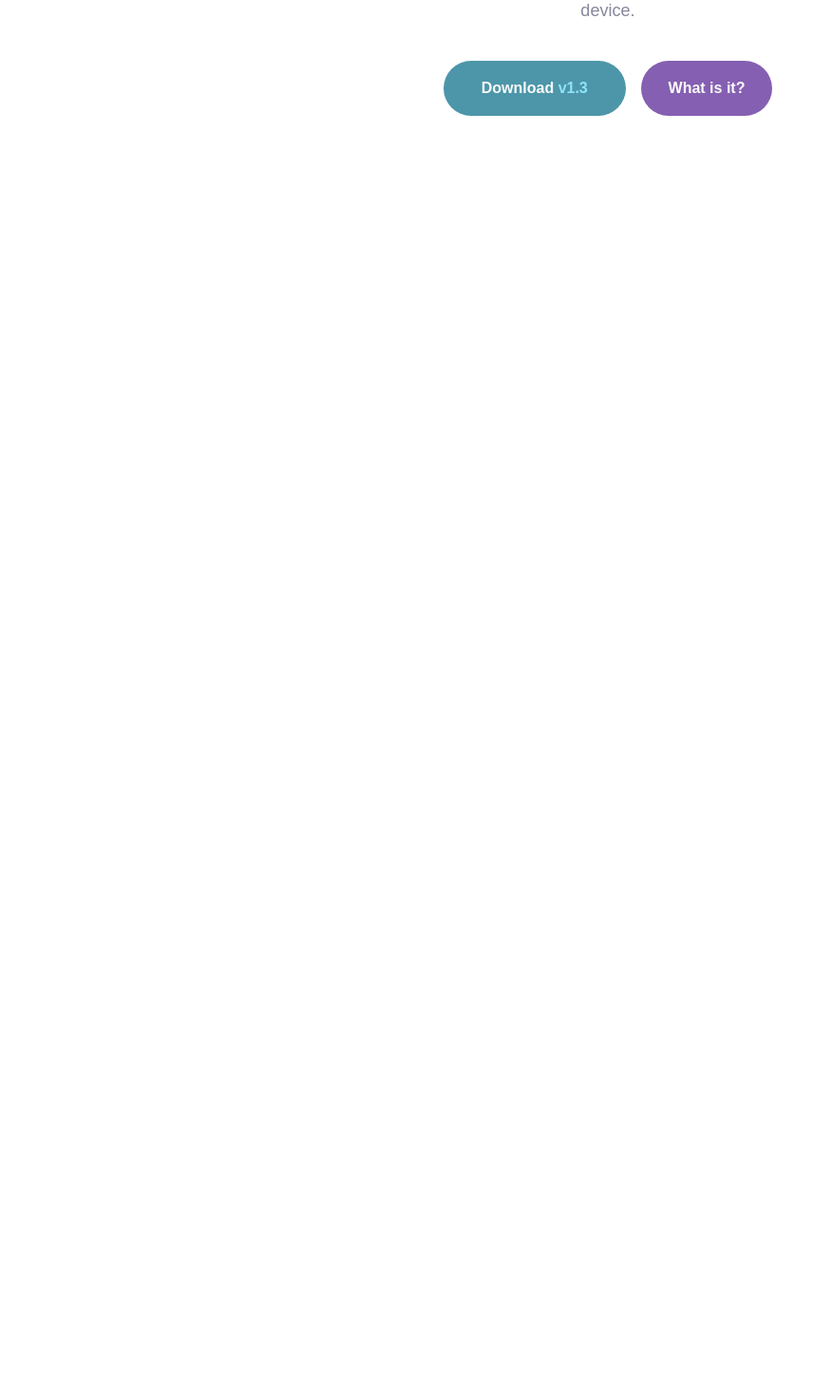
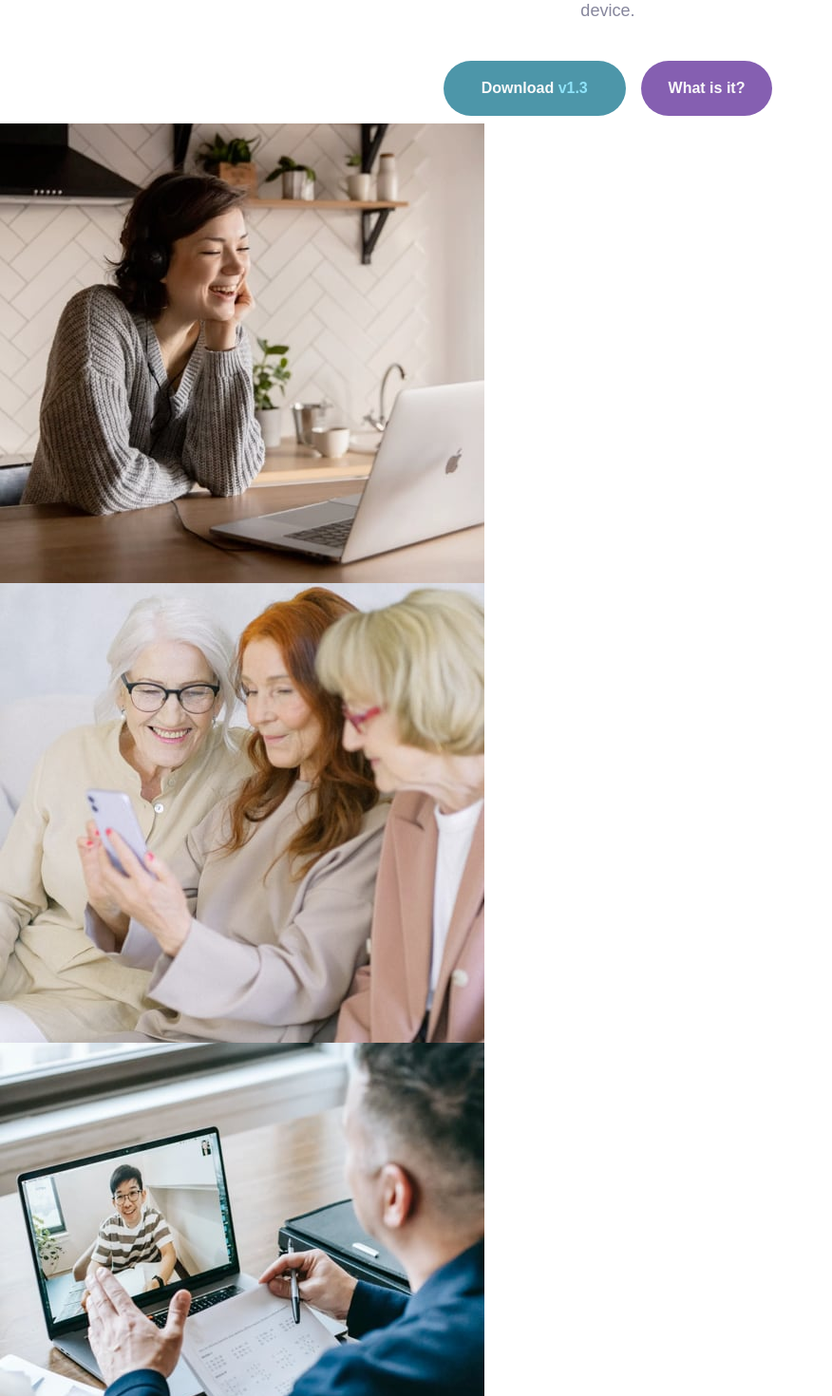
Before and after one commit to Dudeldups/FM-meet-landing-page, a React (Vite) app: page / in a window 1280 px wide. Shown: the part 1120-2590 px from the top of the page at 95% size, without its empty margins (0-876 px from the left). Before the commit the page ends 1250 px from the top, so only its background shows below. Built offline with nearby package versions, Linux system fonts and the light colour scheme; a web font is replaced by a local one.

Commit message:
fixed Features.jsx

```diff
--- a/src/App.jsx
+++ b/src/App.jsx
@@ -1,6 +1,7 @@
 import Header from "./components/Header/Header";
 import Hero from "./components/Hero/Hero";
 import Top from "./components/Top/Top";
+import Features from "./components/Features/Features";
 
 import "./scss/main.scss";
 
@@ -10,6 +11,7 @@ export default function App() {
       <Header />
       <Hero />
       <Top />
+      <Features />
     </div>
   );
 }
--- a/src/components/Features/Features.jsx
+++ b/src/components/Features/Features.jsx
@@ -1,17 +1,52 @@
+import Btn from "../Btn/Btn";
+
 import "./Features.scss";
 
 export default function Features() {
   return (
     <ol className="features">
       <li className="features__item first">
-        <div className="first__pic-grid">
-          <img src="" alt="" className="first__pic" />
-          <img src="" alt="" className="first__pic" />
-          <img src="" alt="" className="first__pic" />
-          <img src="" alt="" className="first__pic" />
-        </div>
+        <aside className="first__pic-grid">
+          <img
+            src="./src/assets/images/image-woman-in-videocall.jpg"
+            alt="A woman sitting on a desk, smiling at her laptop."
+            className="first__pic"
+          />
+          <img
+            src="./src/assets/images/image-women-videochatting.jpg"
+            alt="Three elderly women videochatting over a phone."
+            className="first__pic"
+          />
+          <img
+            src="./src/assets/images/image-men-in-meeting.jpg"
+            alt="A man having a video meeting over his laptop."
+            className="first__pic"
+          />
+          <img
+            src="./src/assets/images/image-man-texting.jpg"
+            alt="A man on a sofa, smiling at his phone."
+            className="first__pic"
+          />
+        </aside>
+        <section className="first__text">
+          <p className="first__overline">Built for modern use</p>
+          <h2 className="first__title">Smarter meetings, all in one place</h2>
+          <p className="first__desc">
+            Send messages, share files, show your screen, and record your
+            meetings — all in one workspace. Control who can join with
+            invite-only team access, data encryption, and data export.
+          </p>
+        </section>
       </li>
-      <li className="features__item"></li>
+
+      <li className="features__item second">
+        <h2 className="second__title">Experience more together</h2>
+        <p className="second__desc">
+          Stay connected with reliable HD meetings and unlimited one-on-one and
+          group video sessions.
+        </p>
+        <Btn color="purple" btnType="download" />
+      </li>
     </ol>
   );
 }
```
